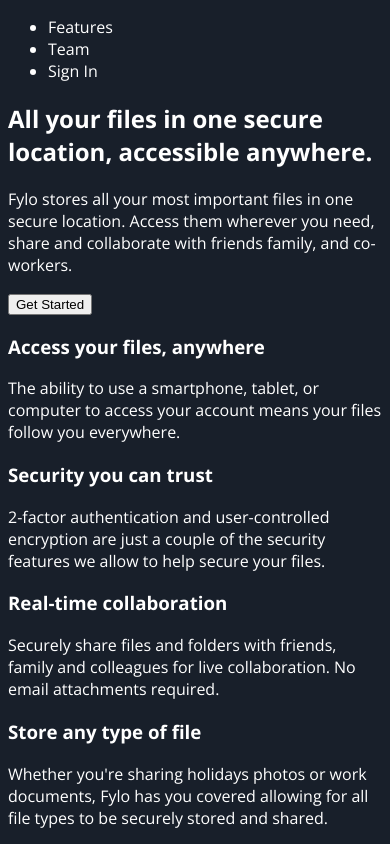
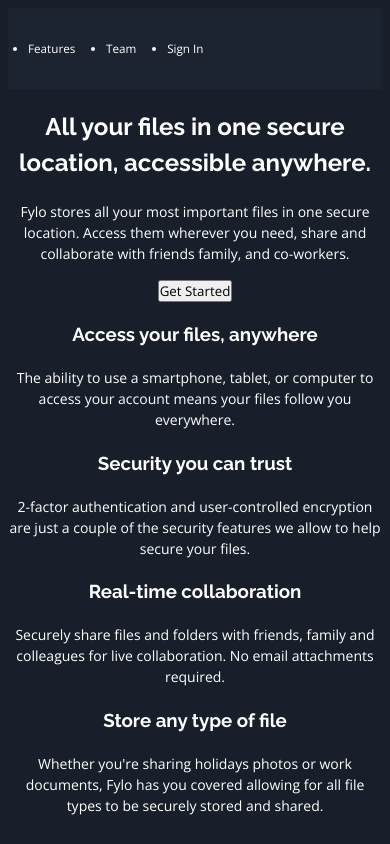
Before and after one commit to charcharmasonjar/fylo-landing-page, a plain HTML site: page index.html in a window 390 px wide. Shown: the top 844 px of the page. Drawn offline with nearby package versions, Linux system fonts and the light colour scheme.

Commit message:
Add mobile styling for nav and intro section

```diff
--- a/styles/style.css
+++ b/styles/style.css
@@ -1,5 +1,71 @@
+* {
+  box-sizing: border-box;
+  padding: 0;
+  font-family: 'Open Sans', sans-serif;
+}
+
 body {
   background-color: hsl(218, 28%, 13%);
   color: hsl(0, 0%, 100%);
-  font-family: 'Open Sans', sans-serif;
+  text-align: center;
+  line-height: 1.5;
 }
+
+h1, h2, h3, h4, h5, h6 {
+  font-family: 'Raleway', sans-serif;
+  font-weight: 700;
+}
+
+p {
+  font-size: 14px;
+}
+
+
+img {
+  height: 100%;
+  width: 100%;
+}
+
+nav {
+  display: flex;
+  justify-content: space-between;
+  align-items: center;
+  width: 100%;
+  background-color: hsl(217, 28%, 15%);
+  font-family: 'Raleway', sans-serif;
+  padding: 20px 25px 20px 20px;
+  font-size: 0.73rem;
+}
+
+
+nav > ul {
+  display: flex;
+  justify-content: space-between;
+  width: 45vw;
+}
+
+nav > img {
+  height: 24px;
+  width: auto;
+}
+
+main {
+  display: flex;
+  flex-direction: column;
+  width: 100%;
+}
+
+.intro {
+  background-color: hsl(217, 28%, 15%);
+  padding: 30px;
+}
+
+.intro-background {
+  /* z-index: 1; */
+  /* position: relative; */
+}
+
+h2 {
+  font-size: 1.5rem;
+  line-height: 1.5;
+}
```
